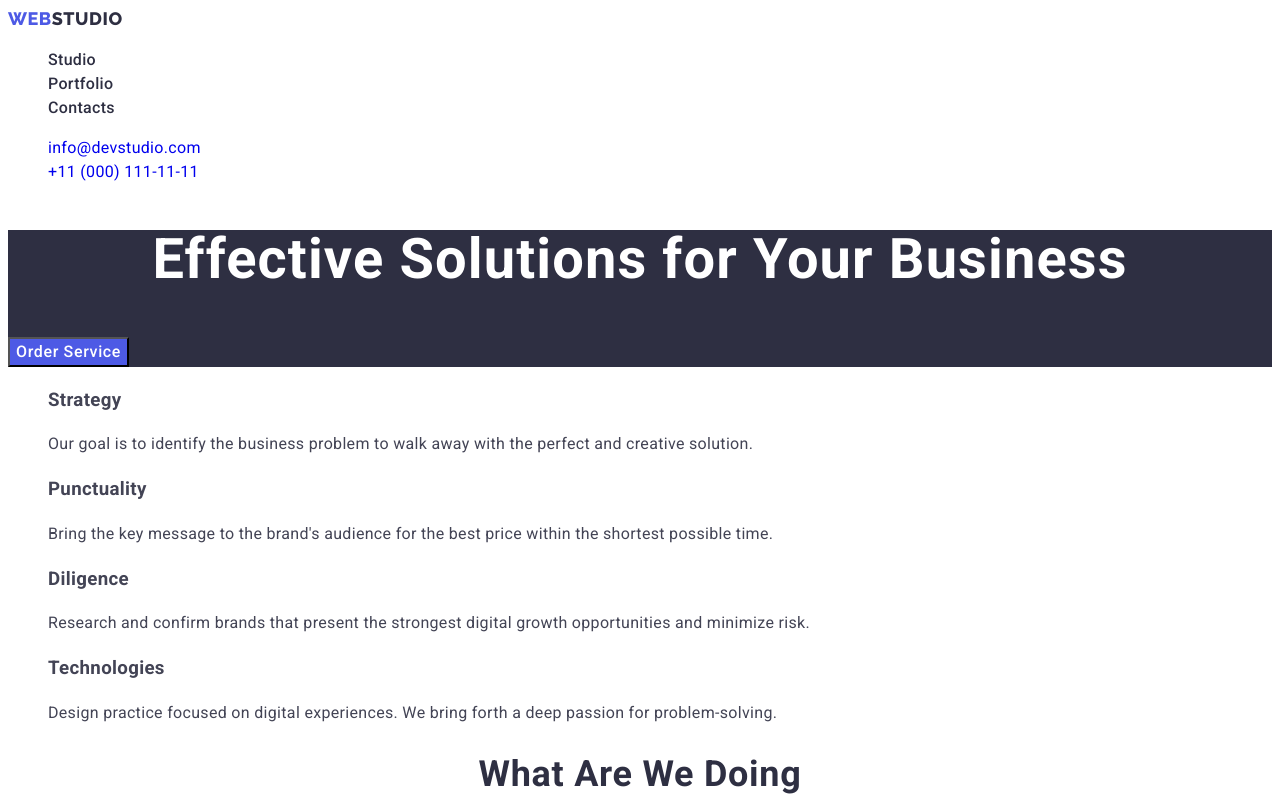
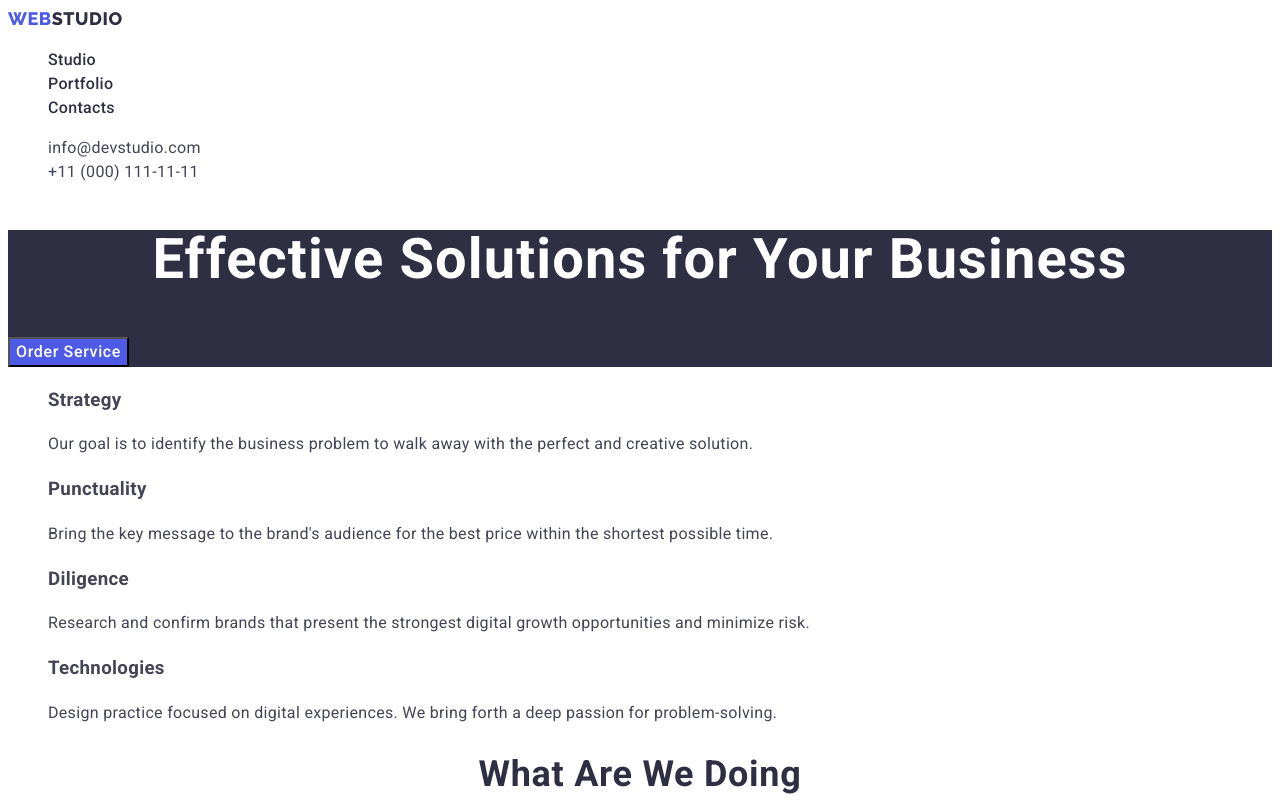
Before and after one commit to AlexPazyuk/goit-markup-hw-02, a plain HTML site: page index.html in a window 1280 px wide. Shown: the top 800 px of the page. Drawn offline with Linux system fonts and the light colour scheme.

Commit message:
solved mistakes

```diff
--- a/css/styles.css
+++ b/css/styles.css
@@ -52,15 +52,18 @@ color: var(--headings-color)
 
 a.nav-link:hover,
 a.nav-link:focus,
-.address-link:hover,
-.address-link:focus{
+.address-hover:hover,
+.address-hover:focus{
     color: var(--hover-color);
 }
 
 .address-link{
 text-decoration: none;
 font-style: normal;
-font-size: 16px;
+
+}
+.address-hover{
+    font-size: 16px;
 line-height: 1.5;
 letter-spacing: 0.02em;
 color: var(--body-text);
--- a/index.html
+++ b/index.html
@@ -34,12 +34,14 @@
       <address class="address-link">
         <ul class="list">
           <li>
-            <a href="mailto:info@devstudio.com" class="link"
+            <a href="mailto:info@devstudio.com" class="link address-hover"
               >info@devstudio.com</a
             >
           </li>
           <li>
-            <a href="tel:+110001111111" class="link">+11 (000) 111-11-11</a>
+            <a href="tel:+110001111111" class="link address-hover"
+              >+11 (000) 111-11-11</a
+            >
           </li>
         </ul>
       </address>
```
Also changed, not shown: portfolio.html (+4 -2 lines).
